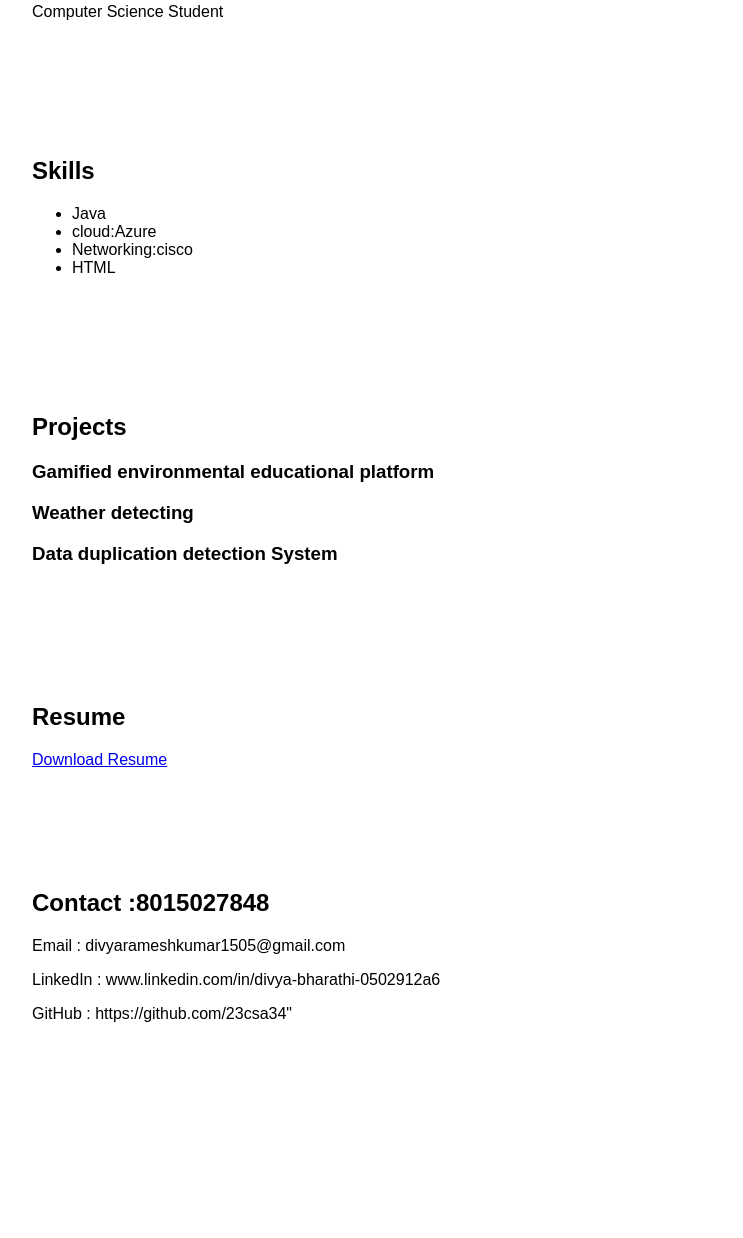
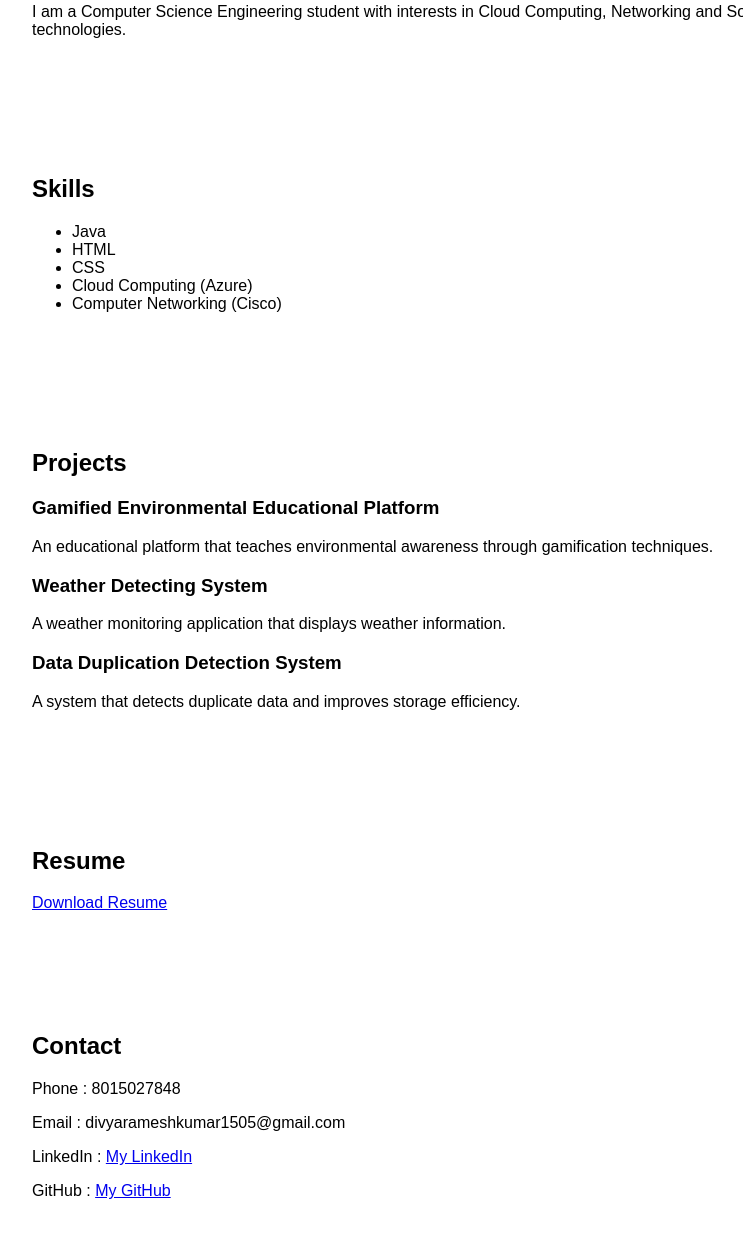
Before and after one commit to 23csa34/portfolio, a plain HTML site: page index.html in a window 1280 px wide. Shown: the part 414-1652 px from the top of the page, without its empty margins (18-761 px from the left). Before the commit the page ends 1503 px from the top, so only its background shows below. Drawn offline with Linux system fonts and the light colour scheme.

Commit message:
Revise portfolio HTML structure and content
Updated portfolio content and structure to include detailed descriptions of skills, projects, and contact information.

```diff
--- a/index.html
+++ b/index.html
@@ -15,48 +15,74 @@
 </section>
 <section>
     <h2>About Me</h2>
-    <p>Computer Science Student</p>
+    <p>
+I am a Computer Science Engineering student with interests in
+Cloud Computing, Networking and Software Development.
+I enjoy building projects and learning new technologies.
+</p>
 </section>
 <section>
     <h2>Skills</h2>
 
     <ul>
-        <li>Java</li>
-        <li>cloud:Azure</li>
-        <li>Networking:cisco</li>
-        <li>HTML</li>
-    </ul>
+    <li>Java</li>
+    <li>HTML</li>
+    <li>CSS</li>
+    <li>Cloud Computing (Azure)</li>
+    <li>Computer Networking (Cisco)</li>
+
+</ul>
 </section>
 <section>
+
 <h2>Projects</h2>
 
-<h3>Gamified environmental educational platform</h3>
-<h3>
-Weather detecting
-</h3>
-<h3>Data duplication detection System </h3>
+<h3>Gamified Environmental Educational Platform</h3>
+<p>
+An educational platform that teaches environmental awareness
+through gamification techniques.
+</p>
+
+<h3>Weather Detecting System</h3>
+<p>
+A weather monitoring application that displays weather information.
+</p>
+
+<h3>Data Duplication Detection System</h3>
+<p>
+A system that detects duplicate data and improves storage efficiency.
+</p>
 
 </section>
 <section>
     <h2>Resume</h2>
 
-    <a href="Divyabharathi_R_resume.pdf" target="_blank">
-        Download Resume
-    </a>
+    <a class="resume-btn"
+href="Divyabharathi_R_resume.pdf"
+target="_blank">
+Download Resume
+</a>
 </section>
 <section>
 
-<h2>Contact :8015027848</h2>
+<h2>Contact</h2>
 
-<p>Email :
-divyarameshkumar1505@gmail.com</p>
+<p>Phone : 8015027848</p>
 
-<p>LinkedIn :
- www.linkedin.com/in/divya-bharathi-0502912a6</p>
+<p>Email : divyarameshkumar1505@gmail.com</p>
 
-<p>GitHub :
-  https://github.com/23csa34"
+<p>
+LinkedIn :
+<a href="https://www.linkedin.com/in/divya-bharathi-0502912a6" target="_blank">
+My LinkedIn
+</a>
+</p>
 
+<p>
+GitHub :
+<a href="https://github.com/23csa34" target="_blank">
+My GitHub
+</a>
 </p>
 
 </section>
```
